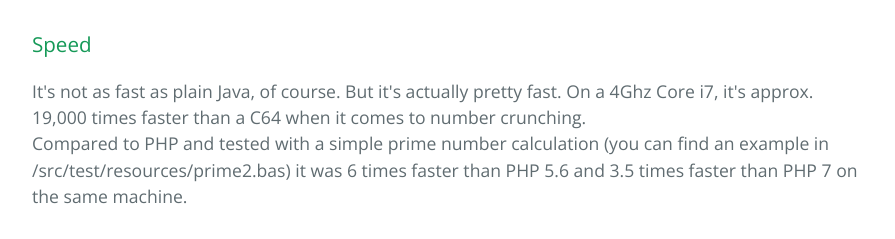
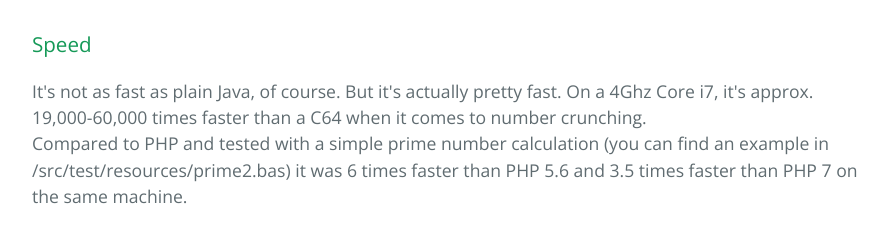
Before and after one commit to EgonOlsen71/basicv2, a plain HTML site: page index.html in a window 1280 px wide. Shown: the part 1704-1943 px from the top of the page, without its empty margins (192-1087 px from the left). Drawn offline with nearby package versions, Linux system fonts and the light colour scheme.

Commit message:
Update index.html

```diff
--- a/index.html
+++ b/index.html
@@ -65,7 +65,7 @@ It has no direct mode. One could emulate it by adding some additional code, but
 <h3>
 <a id="speed" class="anchor" href="#speed" aria-hidden="true"><span aria-hidden="true" class="octicon octicon-link"></span></a>Speed</h3>
 
-<p>It's not as fast as plain Java, of course. But it's actually pretty fast. On a 4Ghz Core i7, it's approx. 19,000 times faster than a C64 when it comes to number crunching.<br>
+<p>It's not as fast as plain Java, of course. But it's actually pretty fast. On a 4Ghz Core i7, it's approx. 19,000-60,000 times faster than a C64 when it comes to number crunching.<br>
 Compared to PHP and tested with a simple prime number calculation (you can find an example in /src/test/resources/prime2.bas) it was 6 times faster than PHP 5.6 and 3.5 times faster than PHP 7 on the same machine.</p>
 
 <h3>
```
